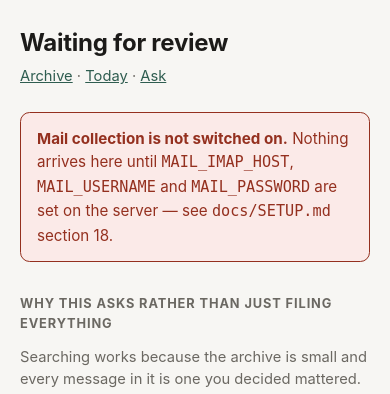
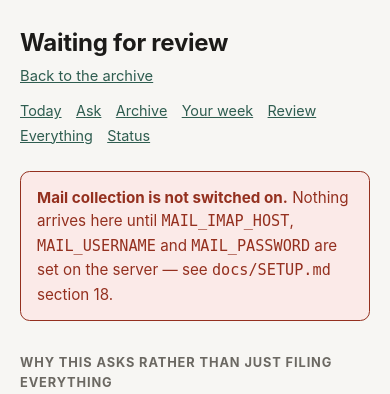
Before and after one commit to MasonM5208/College-Dashboard, a FastAPI app: template app/templates/archive_review.html in a window 390 px wide. Shown: the top 394 px of the page. Run offline with FastAPI, Linux system fonts and the light colour scheme; the template is opened without the code that fills it, so the values that code supplies are empty; parts of the project's set-up code (start-up, migrations or seed data) failed here and were passed over; some libraries are stand-ins or nearby versions.

Commit message:
One navigation on every screen, instead of nine different ones
Thirteen screens had accumulated thirteen ad-hoc lists of links: Today linked to
nine places, the archive to four, the edit page to one. Which meant the way back
to anywhere depended on where you happened to be standing, and every new screen
made it worse — /capacity and /review were reachable from Today and nowhere else.

base.html now renders the same seven links in the same order on every page, with
the current one marked rather than linking to itself. Page-specific links —
"Paste a syllabus", "All conversations", "Back to the archive" — stay where they
were, because those are actions in context rather than navigation.

It wraps to a second line on a phone rather than collapsing behind a menu button.
A menu is a tap spent before you can even see where you can go.

A parametrised test asserts all seven appear on all thirteen screens, so the next
page added cannot quietly become a dead end.

545 tests pass.

Co-Authored-By: Claude Opus 5 <noreply@anthropic.com>

```diff
--- a/app/static/app.css
+++ b/app/static/app.css
@@ -586,3 +586,21 @@ mark {
   background: var(--surface);
   color: var(--text);
 }
+
+
+/* One navigation, on every screen, in the same order. Wraps to a second line on
+   a phone rather than scrolling sideways or hiding behind a menu button — a menu
+   is a tap before you can even see where you can go. */
+.nav {
+  display: flex;
+  flex-wrap: wrap;
+  gap: 0.15rem 0.9rem;
+  margin-top: 0.6rem;
+  font-size: 0.9rem;
+}
+
+.nav-here {
+  font-weight: 600;
+  color: var(--text);
+  border-bottom: 2px solid var(--accent);
+}
--- a/app/templates/add.html
+++ b/app/templates/add.html
@@ -5,7 +5,7 @@
 
 {% block subheading %}
   <p class="muted">
-    For anything Canvas does not know about. <a href="/">Today</a> ·
+    For anything Canvas does not know about.
     <a href="/batch">Paste a syllabus</a> · <a href="/courses">Courses</a>
   </p>
 {% endblock %}
--- a/app/templates/archive.html
+++ b/app/templates/archive.html
@@ -4,10 +4,7 @@
 {% block heading %}Archive{% endblock %}
 
 {% block subheading %}
-  <p class="muted">
-    <a href="/">Today</a> · <a href="/chat">Ask</a> ·
-    <a href="/assignments">Everything</a> · <a href="/status">Status</a>
-  </p>
+  <p class="muted">Everything you have saved, word for word.</p>
 {% endblock %}
 
 {% block content %}
--- a/app/templates/archive_add.html
+++ b/app/templates/archive_add.html
@@ -4,10 +4,7 @@
 {% block heading %}Save a message{% endblock %}
 
 {% block subheading %}
-  <p class="muted">
-    Paste it in and it is kept word for word. <a href="/archive">Archive</a> ·
-    <a href="/">Today</a>
-  </p>
+  <p class="muted">Paste it in and it is kept word for word.</p>
 {% endblock %}
 
 {% block content %}
--- a/app/templates/archive_review.html
+++ b/app/templates/archive_review.html
@@ -4,9 +4,7 @@
 {% block heading %}Waiting for review{% endblock %}
 
 {% block subheading %}
-  <p class="muted">
-    <a href="/archive">Archive</a> · <a href="/">Today</a> · <a href="/chat">Ask</a>
-  </p>
+  <p class="muted"><a href="/archive">Back to the archive</a></p>
 {% endblock %}
 
 {% block content %}
--- a/app/templates/assignments.html
+++ b/app/templates/assignments.html
@@ -5,8 +5,7 @@
 
 {% block subheading %}
   <p class="muted">
-    {{ total }} item{{ '' if total == 1 else 's' }} from Canvas, ordered by when they
-    are due. <a href="/">Status</a>
+    {{ total }} item{{ '' if total == 1 else 's' }}, ordered by when they are due.
   </p>
 {% endblock %}
 
--- a/app/templates/base.html
+++ b/app/templates/base.html
@@ -29,6 +29,29 @@
     <header class="page-head">
       <h1>{% block heading %}Semester Dashboard{% endblock %}</h1>
       {% block subheading %}{% endblock %}
+
+      {#- Every screen gets the same seven links in the same order. Nine pages
+          had grown nine different subsets of them, which meant the way back to
+          Today depended on where you happened to be. `path` marks the current
+          one rather than linking it to itself. -#}
+      {% set path = request.url.path if request else '/' %}
+      <nav class="nav" aria-label="Main">
+        {% for href, label in [
+             ('/', 'Today'),
+             ('/chat', 'Ask'),
+             ('/archive', 'Archive'),
+             ('/capacity', 'Your week'),
+             ('/review', 'Review'),
+             ('/assignments', 'Everything'),
+             ('/status', 'Status'),
+           ] %}
+          {% if path == href %}
+            <span class="nav-here" aria-current="page">{{ label }}</span>
+          {% else %}
+            <a href="{{ href }}">{{ label }}</a>
+          {% endif %}
+        {% endfor %}
+      </nav>
     </header>
 
     {% block content %}{% endblock %}
--- a/app/templates/batch.html
+++ b/app/templates/batch.html
@@ -5,7 +5,7 @@
 
 {% block subheading %}
   <p class="muted">
-    Many assignments at once. <a href="/">Today</a> · <a href="/add">Add one</a>
+    Many assignments at once. <a href="/add">Add one instead</a>
   </p>
 {% endblock %}
 
--- a/app/templates/capacity.html
+++ b/app/templates/capacity.html
@@ -6,8 +6,6 @@
 {% block subheading %}
   <p class="muted">
     What your time is already spoken for, and what that leaves.
-    <a href="/">Today</a> · <a href="/review">Weekly review</a> ·
-    <a href="/courses">Courses</a>
   </p>
 {% endblock %}
 
--- a/app/templates/chat.html
+++ b/app/templates/chat.html
@@ -5,11 +5,7 @@
 {% block heading %}Ask{% endblock %}
 
 {% block subheading %}
-  <p class="muted">
-    <a href="/">Today</a> · <a href="/archive">Archive</a> ·
-    <a href="/assignments">Everything</a> · <a href="/status">Status</a> ·
-    <a href="/chat/threads">All conversations</a>
-  </p>
+  <p class="muted"><a href="/chat/threads">All conversations</a></p>
 {% endblock %}
 
 {% block content %}
--- a/app/templates/chat_threads.html
+++ b/app/templates/chat_threads.html
@@ -5,10 +5,7 @@
 {% block heading %}Conversations{% endblock %}
 
 {% block subheading %}
-  <p class="muted">
-    <a href="/chat">Ask</a> · <a href="/">Today</a> ·
-    <a href="/assignments">Everything</a> · <a href="/status">Status</a>
-  </p>
+  <p class="muted"><a href="/chat">Back to asking</a></p>
 {% endblock %}
 
 {% block content %}
--- a/app/templates/courses.html
+++ b/app/templates/courses.html
@@ -4,7 +4,7 @@
 {% block heading %}Courses{% endblock %}
 
 {% block subheading %}
-  <p class="muted"><a href="/">Today</a> · <a href="/add">Add work</a></p>
+  <p class="muted">Names, instructors, meeting times and late policies.</p>
 {% endblock %}
 
 {% block content %}
--- a/app/templates/document.html
+++ b/app/templates/document.html
@@ -4,9 +4,7 @@
 {% block heading %}{{ subject }}{% endblock %}
 
 {% block subheading %}
-  <p class="muted">
-    <a href="/archive">Archive</a> · <a href="/chat">Ask</a> · <a href="/">Today</a>
-  </p>
+  <p class="muted"><a href="/archive">Back to the archive</a></p>
 {% endblock %}
 
 {% block content %}
--- a/app/templates/edit.html
+++ b/app/templates/edit.html
@@ -4,7 +4,7 @@
 {% block heading %}Edit{% endblock %}
 
 {% block subheading %}
-  <p class="muted"><a href="/">Today</a></p>
+
 {% endblock %}
 
 {% block content %}
--- a/app/templates/index.html
+++ b/app/templates/index.html
@@ -4,7 +4,7 @@
 {% block heading %}Semester Dashboard{% endblock %}
 
 {% block subheading %}
-  <p class="muted">Foundation is running. {{ now_display }}</p>
+  <p class="muted">{{ now_display }}</p>
 {% endblock %}
 
 {% block content %}
--- a/app/templates/review.html
+++ b/app/templates/review.html
@@ -4,9 +4,7 @@
 {% block heading %}Weekly review{% endblock %}
 
 {% block subheading %}
-  <p class="muted">
-    {{ now_display }} · <a href="/">Today</a> · <a href="/capacity">Your week</a>
-  </p>
+  <p class="muted">{{ now_display }}</p>
 {% endblock %}
 
 {% block content %}
```
Also changed, not shown: app/templates/today.html (+5 -6 lines), tests/test_app.py (+26 -0 lines).
